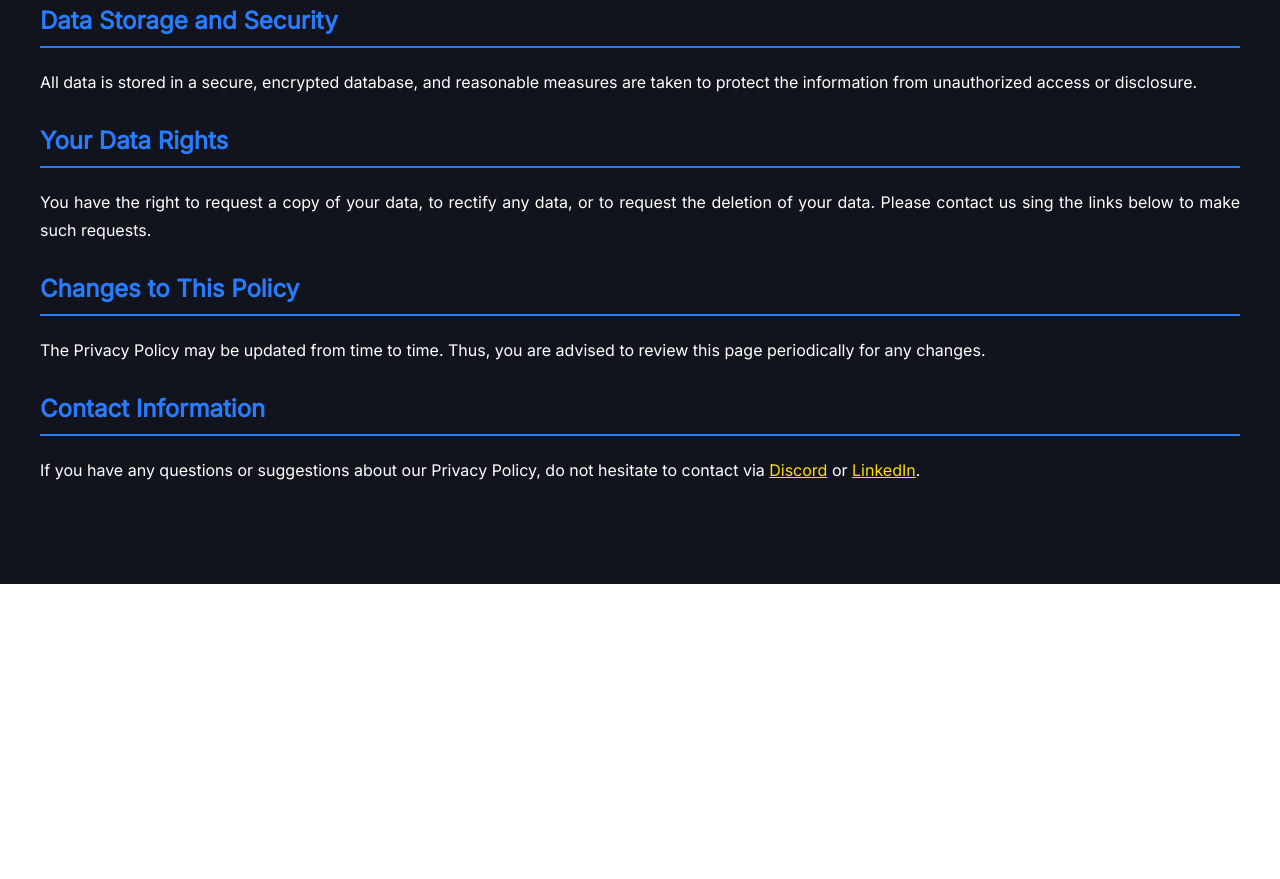
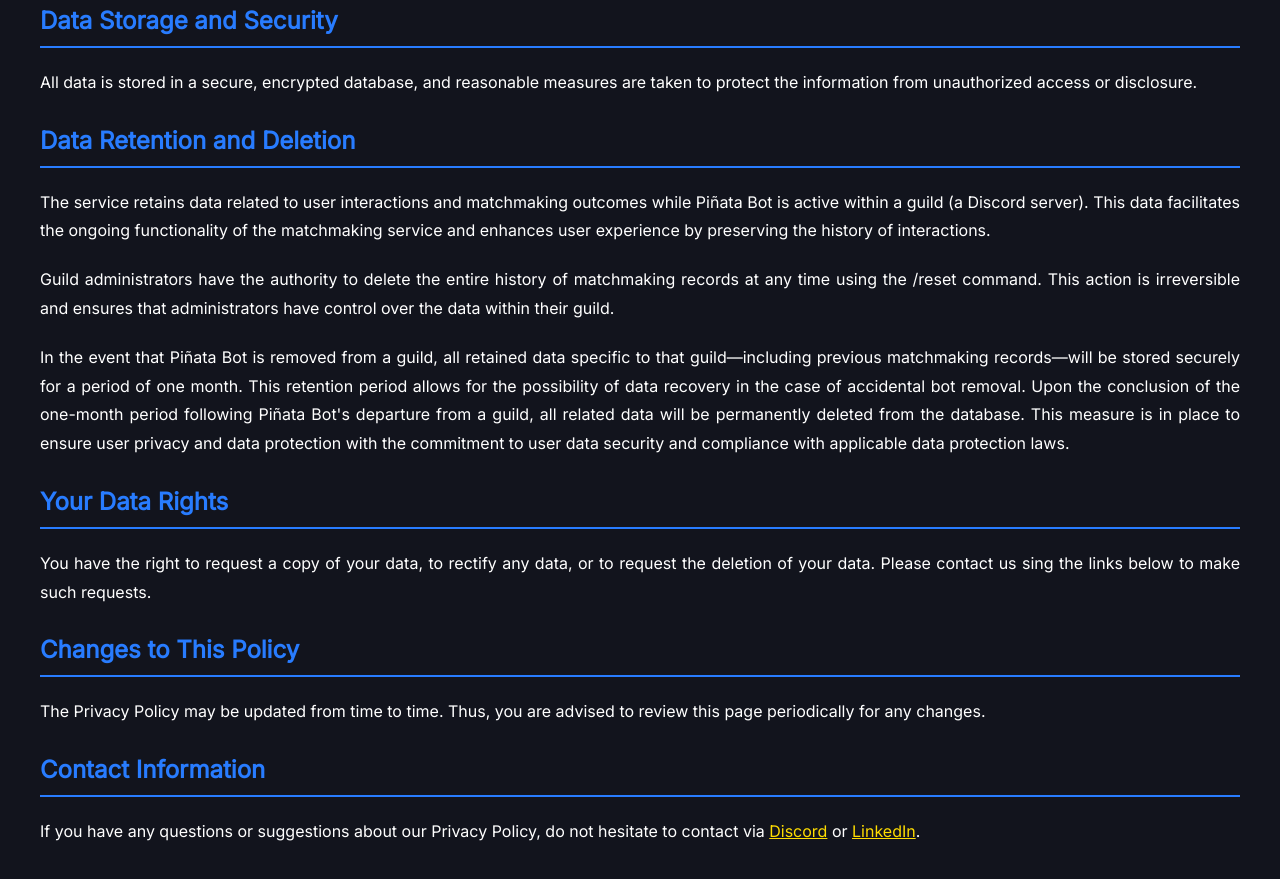
Before and after one commit to raulibanez/getpinata.com, a plain HTML site: page privacy-policy.html in a window 1280 px wide. Shown: the part 920-1799 px from the top of the page. Before the commit the page ends 1504 px from the top, so only its background shows below. Drawn offline with Linux system fonts and the light colour scheme.

Commit message:
Added Data Retention and Deletion clause

```diff
--- a/privacy-policy.html
+++ b/privacy-policy.html
@@ -39,6 +39,11 @@
                 <h2>Data Storage and Security</h2>
                 <p>All data is stored in a secure, encrypted database, and reasonable measures are taken to protect the information from unauthorized access or disclosure.</p>
 
+                <h2>Data Retention and Deletion</h2>
+                <p>The service retains data related to user interactions and matchmaking outcomes while Piñata Bot is active within a guild (a Discord server). This data facilitates the ongoing functionality of the matchmaking service and enhances user experience by preserving the history of interactions.</p>
+                <p>Guild administrators have the authority to delete the entire history of matchmaking records at any time using the /reset command. This action is irreversible and ensures that administrators have control over the data within their guild.</p>
+                <p>In the event that Piñata Bot is removed from a guild, all retained data specific to that guild—including previous matchmaking records—will be stored securely for a period of one month. This retention period allows for the possibility of data recovery in the case of accidental bot removal. Upon the conclusion of the one-month period following Piñata Bot's departure from a guild, all related data will be permanently deleted from the database. This measure is in place to ensure user privacy and data protection with the commitment to user data security and compliance with applicable data protection laws.</p>
+
                 <h2>Your Data Rights</h2>
                 <p>You have the right to request a copy of your data, to rectify any data, or to request the deletion of your data. Please contact us sing the links below to make such requests.</p>
 
```
